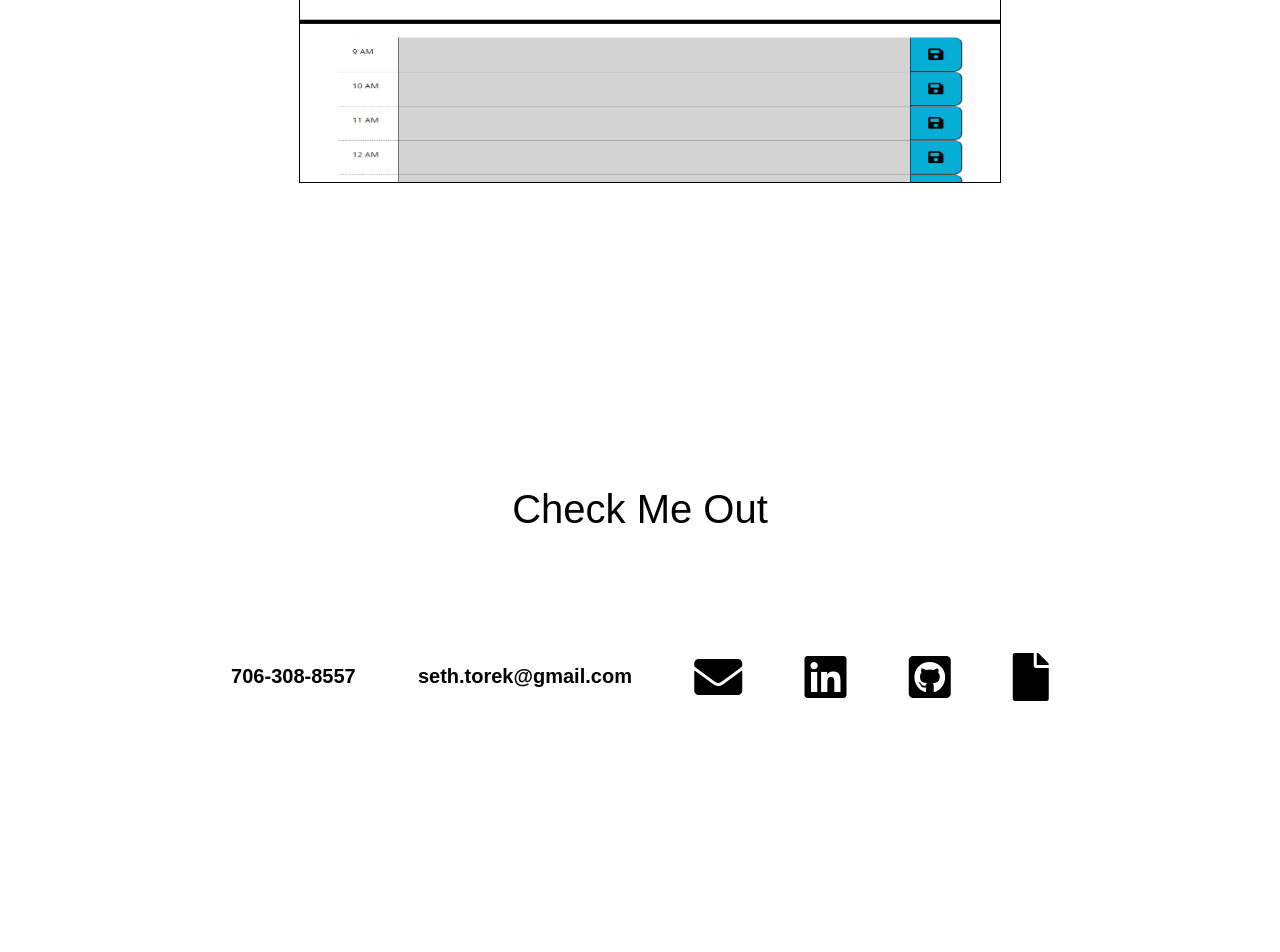
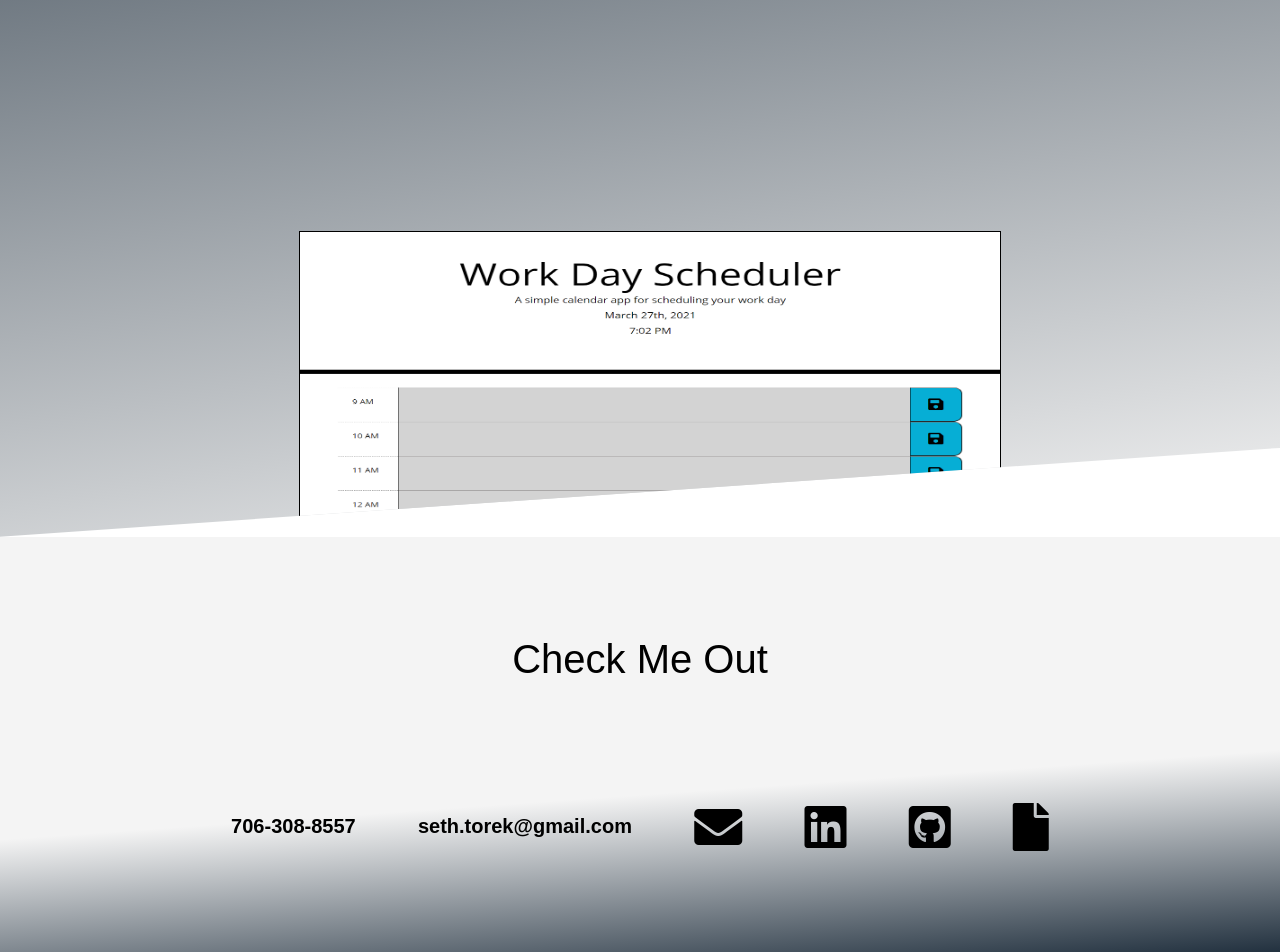
Before and after one commit to Sttorek/react-portfolio, a React (Create React App) app: page / in a window 1280 px wide. Shown: the part 2678-3630 px from the top of the page. Before the commit the page ends 3480 px from the top, so only its background shows below. Built offline with nearby package versions, Linux system fonts and the light colour scheme.

Commit message:
added background effects

```diff
--- a/src/App.css
+++ b/src/App.css
@@ -156,12 +156,20 @@ a {
 }
 
 #project-section {
-  margin-top: 300px;
+  background: linear-gradient(170deg, #22313F 50%, #F4F4F4);
+  -webkit-clip-path: polygon(0 0, 100% 0, 100% 56%, 0 100%);
+  clip-path: polygon(0% 10%, 100% 0, 100% 96%, 0 100%);
+  margin-top: 100px;
   height: 100px;
   height: auto;
   display: flex;
   align-items: center;
   flex-direction: column;
+}
+
+#first-project {
+  margin-top: 250px;
+
 }
 
 #project1 {
@@ -195,6 +203,7 @@ a {
   height: 300px;
   margin-right: 20px;
   margin-top: 30px;
+  margin-bottom: 300px;
   border: 1px solid black;
 }
 
@@ -207,7 +216,7 @@ a {
 }
 
 #foot-title {
-  margin-top: 300px;
+  padding-top: 100px;
   text-align: center;
   font-size: 40px;
 }
@@ -223,6 +232,10 @@ a {
   margin-right: 200px;
 }
 
+.footCnt {
+  background: linear-gradient(176deg, #F4F4F4  60%, #22313F);
+}
+
 @media only screen and (max-width: 1600px) {
   #about-cnt {
     margin-left: 300px;
--- a/src/components/Footer.js
+++ b/src/components/Footer.js
@@ -3,7 +3,7 @@ import resume from "../assets/resume.pdf";
 
 function Footer() {
   return (
-    <div>
+    <div class="footCnt">
       <div id="foot-title">Check Me Out</div>
       <footer id="footer">
         <h1 class="temporary">706-308-8557</h1>
```
